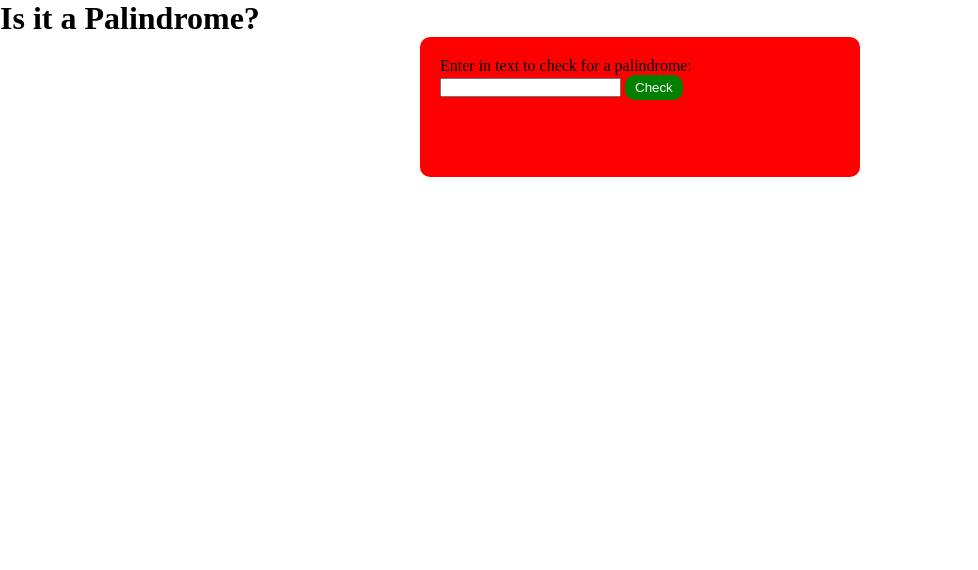
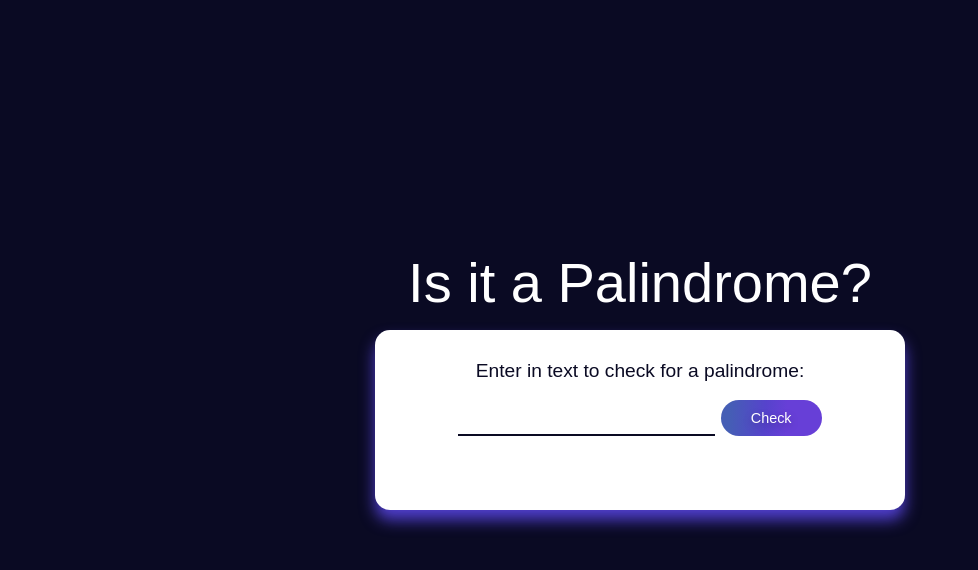
Before and after one commit to vcalvo25/palindrome-checker, a plain HTML site: page index.html in a window 1280 px wide. Shown: the whole page, without its empty margins (0-978 px from the left). Drawn offline with Linux system fonts and the light colour scheme; a web font is replaced by a local one.

Commit message:
update js and add styles

```diff
--- a/index.html
+++ b/index.html
@@ -5,6 +5,10 @@
         <meta name="viewport" content="width=device-width, initial-scale=1.0">
 
         <link rel="stylesheet" href="styles.css">
+        <link rel="preconnect" href="https://fonts.googleapis.com">
+        <link rel="preconnect" href="https://fonts.gstatic.com" crossorigin>
+        <link href="https://fonts.googleapis.com/css2?family=Amarante&family=Coiny&family=Lavishly+Yours&family=Lora:ital,wght@0,400..700;1,400..700&family=Montserrat:ital,wght@0,100..900;1,100..900&family=Space+Mono:ital,wght@0,400;0,700;1,400;1,700&display=swap" rel="stylesheet">
+
         <title>Palindrome Checker</title>
     </head>
 
@@ -13,11 +17,11 @@
         <div class="palin-box">
             <label>Enter in text to check for a palindrome:</label>
             <input id="text-input"></input>
-            <button id="check-btn">Check</button>
-        <div id="result">
-
+            <button class="button" id="check-btn" onclick="checkPalindrome()">Check</button>
+        <div class="result-container">
+            <p id="result"></p>
         </div>
     </div>
-        <script src="index.js"></script>
+        <script src="script.js"></script>
     </body>
 </html>
--- a/script.js
+++ b/script.js
@@ -0,0 +1,28 @@
+const textInput = document.getElementById("text-input");
+const checkBtn = document.getElementById("check-btn");
+const resultCon = document.querySelector(".result-container");
+const response = document.getElementById("result");
+
+checkBtn.addEventListener("click", checkPalindrome);
+
+function checkPalindrome() {
+    let userInput = textInput.value;
+
+
+    if (userInput == "") {
+        alert("Please input a value.");
+        return;
+    }
+
+    const cleanStr = userInput.toLowerCase().replace(/[^a-zA-Z0-9]/g, '');
+    const reversedStr = cleanStr.split("").reverse().join("");
+
+    if (reversedStr == cleanStr) {
+        resultCon.style.display = "block";
+        response.innerHTML = `${userInput} is a palindrome`
+    } else {
+        resultCon.style.display = "block";
+        response.innerHTML = `${userInput} is not a palindrome`
+    }
+
+}
--- a/styles.css
+++ b/styles.css
@@ -4,27 +4,68 @@
 }
 
 body {
-   margin: auto;
+    margin: 250px auto;
+    background-color: #0a0a23;
+    display: flex;
+    justify-content: center;
+    align-items: center;
+    flex-direction: column;
 }
 
 h1 {
-    margin: auto;
+   margin-bottom: 15px;
+   font-size: 3.5rem;
+   color: white;
+   font-family: "Coiny", sans-serif;
+   font-weight: 400;
 }
 
 .palin-box {
-    margin: auto;
-    align-items: center;
-    background-color: red;
-    width: 400px;
-    height: 100px;
-    border-radius: 10px;
-    padding: 20px 20px;
+    font-family: "Monserrat", sans-serif;
+    color: #0a0a23;
+    background-color: white;
+    width: 490px;
+    height: 120px;
+    border-radius: 15px;
+    padding: 30px 20px;
+    font-size: 1.2rem;
+    text-align: center;
+    box-shadow: rgba(80, 63, 205, 1) 0 10px 15px;
+
+}
+
+
+input {
+    margin-top: 20px;
+    padding: 7px 25px;
+    border-style: none;
+    border-bottom: 2px solid #0a0a23;
+    font-family: "Monserrat", sans-serif;
+    font-size: 1rem;
 }
 
 button {
-    border-radius: 10px;
-    padding: 5px 10px;
+    border-radius: 20px;
+    padding: 10px 30px;
     border-style: none;
-    background-color: green;
+    background-image: linear-gradient(92.88deg, #455EB5 9.16%, #5643CC 43.89%, #673FD7 64.72%);
     color: white;
+    cursor: pointer;
+    text-shadow: rgba(0, 0, 0, 0.25) 0 3px 8px;
+    transition: all .5s;
+    touch-action: manipulation;
+    font-family: "Monserrat", sans-serif;
+    font-weight: 500;
+    font-size: .9rem;
 }
+
+.button:hover {
+    box-shadow: rgba(80, 63, 205, 0.5) 0 1px 30px;
+    transition-duration: .1s;
+}
+
+.result-container {
+    display: none  ;
+    text-align: center;
+    margin: 25px 0px;
+}
```
